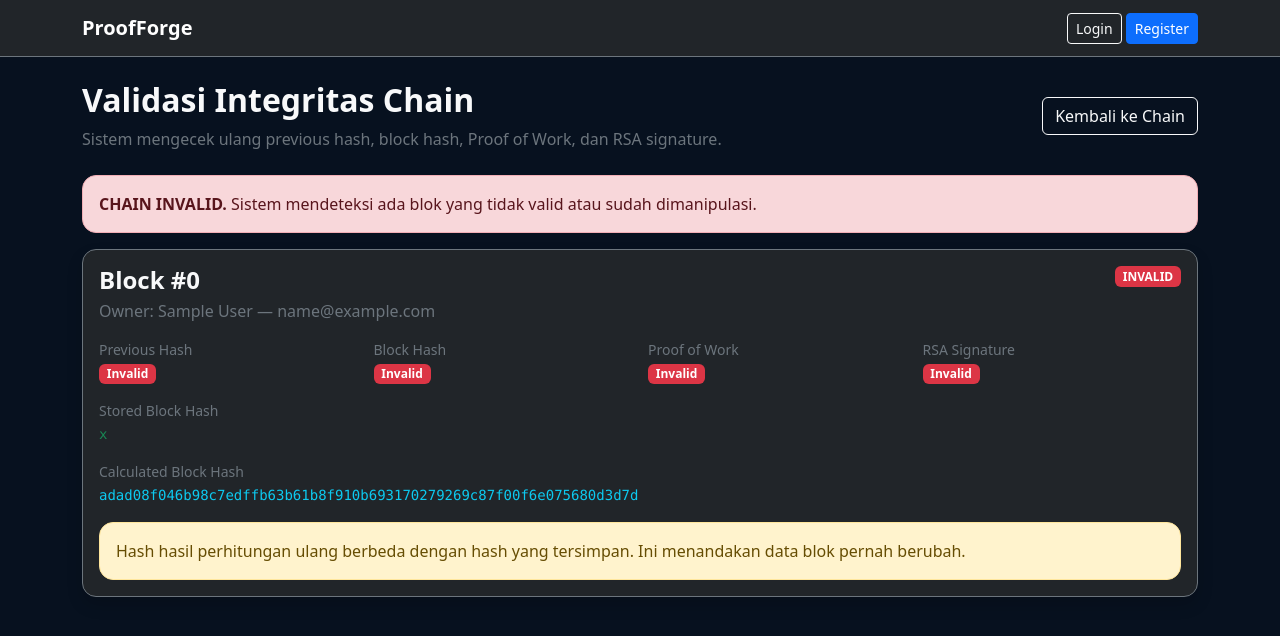
After one commit to novaladriann/proofforge, a Flask app: page /documents/chain/validate in a window 1280 px wide. The commit adds this page. Shown: the top 636 px of the page. Run offline with Flask 3, Linux system fonts and the light colour scheme; tables that the repository leaves empty hold one stand-in row (values such as "Sample post").

Commit message:
Modul 4: Verifikasi Dokumen + Validasi Integritas Chain + Deteksi Manipulasi Blok.

```diff
--- a/app/documents/routes.py
+++ b/app/documents/routes.py
@@ -6,8 +6,7 @@ from werkzeug.security import check_password_hash
 from app.db import get_db_connection
 from app.crypto.hash_utils import calculate_sha256_from_bytes
 from app.crypto.key_manager import load_private_key
-from app.crypto.blockchain import mine_block, sign_block_hash
-
+from app.crypto.blockchain import mine_block, sign_block_hash, validate_chain_integrity
 documents_bp = Blueprint("documents", __name__, url_prefix="/documents")
 
 
@@ -262,3 +261,199 @@ def chain():
     conn.close()
 
     return render_template("chain.html", blocks=blocks)
+
+@documents_bp.route("/verify", methods=["GET", "POST"])
+def verify_document():
+    verification_result = None
+
+    if request.method == "POST":
+        uploaded_file = request.files.get("document")
+
+        if not uploaded_file or uploaded_file.filename == "":
+            flash("Silakan pilih dokumen yang ingin diverifikasi.", "danger")
+            return redirect(url_for("documents.verify_document"))
+
+        file_bytes = uploaded_file.read()
+
+        if len(file_bytes) == 0:
+            flash("File kosong tidak dapat diverifikasi.", "danger")
+            return redirect(url_for("documents.verify_document"))
+
+        document_hash = calculate_sha256_from_bytes(file_bytes)
+
+        conn = get_db_connection()
+        cursor = conn.cursor(dictionary=True)
+
+        cursor.execute(
+            """
+            SELECT
+                b.*,
+                d.original_filename,
+                d.file_size,
+                d.mime_type,
+                d.uploaded_at,
+                u.name AS owner_name,
+                u.email AS owner_email
+            FROM blocks b
+            LEFT JOIN documents d ON b.id_document = d.id_document
+            JOIN users u ON b.created_by = u.id_user
+            WHERE b.document_hash = %s
+            LIMIT 1
+            """,
+            (document_hash,)
+        )
+
+        block = cursor.fetchone()
+
+        cursor.close()
+        conn.close()
+
+        if block:
+            verification_result = {
+                "found": True,
+                "document_hash": document_hash,
+                "block": block
+            }
+        else:
+            verification_result = {
+                "found": False,
+                "document_hash": document_hash,
+                "block": None
+            }
+
+    return render_template(
+        "verify_document.html",
+        verification_result=verification_result
+    )
+
+
+@documents_bp.route("/chain/validate")
+def validate_chain():
+    conn = get_db_connection()
+    cursor = conn.cursor(dictionary=True)
+
+    cursor.execute(
+        """
+        SELECT
+            b.*,
+            u.name AS owner_name,
+            u.email AS owner_email,
+            k.public_key_pem
+        FROM blocks b
+        JOIN users u ON b.created_by = u.id_user
+        JOIN user_keys k ON u.id_user = k.id_user
+        ORDER BY b.block_index ASC
+        """
+    )
+
+    blocks = cursor.fetchall()
+
+    cursor.close()
+    conn.close()
+
+    validation = validate_chain_integrity(blocks)
+
+    return render_template(
+        "chain_validation.html",
+        validation=validation
+    )
+
+
+@documents_bp.route("/chain/tamper/<int:block_index>", methods=["POST"])
+def tamper_block(block_index):
+    if not login_required():
+        return redirect(url_for("auth.login"))
+
+    conn = get_db_connection()
+    cursor = conn.cursor(dictionary=True)
+
+    cursor.execute(
+        """
+        SELECT id_block, document_hash
+        FROM blocks
+        WHERE block_index = %s
+        """,
+        (block_index,)
+    )
+
+    block = cursor.fetchone()
+
+    if not block:
+        cursor.close()
+        conn.close()
+        flash("Blok tidak ditemukan.", "danger")
+        return redirect(url_for("documents.chain"))
+
+    old_hash = block["document_hash"]
+
+    if old_hash[0] != "f":
+        tampered_hash = "f" + old_hash[1:]
+    else:
+        tampered_hash = "e" + old_hash[1:]
+
+    cursor.execute(
+        """
+        UPDATE blocks
+        SET document_hash = %s
+        WHERE block_index = %s
+        """,
+        (tampered_hash, block_index)
+    )
+
+    conn.commit()
+    cursor.close()
+    conn.close()
+
+    flash(
+        f"Simulasi manipulasi berhasil. Document hash pada Block #{block_index} telah diubah.",
+        "warning"
+    )
+
+    return redirect(url_for("documents.chain"))
+
+
+@documents_bp.route("/chain/restore/<int:block_index>", methods=["POST"])
+def restore_block(block_index):
+    if not login_required():
+        return redirect(url_for("auth.login"))
+
+    conn = get_db_connection()
+    cursor = conn.cursor(dictionary=True)
+
+    cursor.execute(
+        """
+        SELECT b.id_block, d.document_hash AS original_document_hash
+        FROM blocks b
+        JOIN documents d ON b.id_document = d.id_document
+        WHERE b.block_index = %s
+        """,
+        (block_index,)
+    )
+
+    block = cursor.fetchone()
+
+    if not block:
+        cursor.close()
+        conn.close()
+        flash("Data original blok tidak ditemukan.", "danger")
+        return redirect(url_for("documents.chain"))
+
+    cursor.execute(
+        """
+        UPDATE blocks
+        SET document_hash = %s
+        WHERE block_index = %s
+        """,
+        (block["original_document_hash"], block_index)
+    )
+
+    conn.commit()
+    cursor.close()
+    conn.close()
+
+    flash(
+        f"Block #{block_index} berhasil dipulihkan untuk kebutuhan demo.",
+        "success"
+    )
+
+    return redirect(url_for("documents.chain"))
--- /dev/null
+++ b/app/templates/chain_validation.html
@@ -0,0 +1,119 @@
+{% extends "base.html" %}
+
+{% block content %}
+<div class="d-flex justify-content-between align-items-center mb-4">
+    <div>
+        <h2 class="fw-bold">Validasi Integritas Chain</h2>
+        <p class="text-secondary mb-0">
+            Sistem mengecek ulang previous hash, block hash, Proof of Work, dan RSA signature.
+        </p>
+    </div>
+
+    <a href="{{ url_for('documents.chain') }}" class="btn btn-outline-light">
+        Kembali ke Chain
+    </a>
+</div>
+
+{% if validation.chain_valid %}
+    <div class="alert alert-success">
+        <strong>CHAIN VALID.</strong>
+        Semua blok masih terhubung dan belum terdeteksi manipulasi.
+    </div>
+{% else %}
+    <div class="alert alert-danger">
+        <strong>CHAIN INVALID.</strong>
+        Sistem mendeteksi ada blok yang tidak valid atau sudah dimanipulasi.
+    </div>
+{% endif %}
+
+{% if validation.results %}
+    <div class="row g-4">
+        {% for item in validation.results %}
+        <div class="col-12">
+            <div class="card bg-dark text-light border-secondary shadow">
+                <div class="card-body">
+                    <div class="d-flex justify-content-between align-items-start mb-3">
+                        <div>
+                            <h4 class="fw-bold mb-1">Block #{{ item.block_index }}</h4>
+                            <p class="text-secondary mb-0">
+                                Owner: {{ item.owner_name }} — {{ item.owner_email }}
+                            </p>
+                        </div>
+
+                        {% if item.block_valid %}
+                            <span class="badge bg-success">VALID</span>
+                        {% else %}
+                            <span class="badge bg-danger">INVALID</span>
+                        {% endif %}
+                    </div>
+
+                    <div class="row g-3 mb-3">
+                        <div class="col-md-3">
+                            <div class="text-secondary small">Previous Hash</div>
+                            {% if item.previous_hash_valid %}
+                                <span class="badge bg-success">Valid</span>
+                            {% else %}
+                                <span class="badge bg-danger">Invalid</span>
+                            {% endif %}
+                        </div>
+
+                        <div class="col-md-3">
+                            <div class="text-secondary small">Block Hash</div>
+                            {% if item.hash_match %}
+                                <span class="badge bg-success">Valid</span>
+                            {% else %}
+                                <span class="badge bg-danger">Invalid</span>
+                            {% endif %}
+                        </div>
+
+                        <div class="col-md-3">
+                            <div class="text-secondary small">Proof of Work</div>
+                            {% if item.pow_valid %}
+                                <span class="badge bg-success">Valid</span>
+                            {% else %}
+                                <span class="badge bg-danger">Invalid</span>
+                            {% endif %}
+                        </div>
+
+                        <div class="col-md-3">
+                            <div class="text-secondary small">RSA Signature</div>
+                            {% if item.signature_valid %}
+                                <span class="badge bg-success">Valid</span>
+                            {% else %}
+                                <span class="badge bg-danger">Invalid</span>
+                            {% endif %}
+                        </div>
+                    </div>
+
+                    <div class="mb-3">
+                        <div class="text-secondary small">Stored Block Hash</div>
+                        <code class="text-success hash-text">{{ item.stored_hash }}</code>
+                    </div>
+
+                    <div class="mb-3">
+                        <div class="text-secondary small">Calculated Block Hash</div>
+                        <code class="text-info hash-text">{{ item.calculated_hash }}</code>
+                    </div>
+
+                    {% if not item.hash_match %}
+                        <div class="alert alert-warning mb-0">
+                            Hash hasil perhitungan ulang berbeda dengan hash yang tersimpan.
+                            Ini menandakan data blok pernah berubah.
+                        </div>
+                    {% endif %}
+                </div>
+            </div>
+        </div>
+        {% endfor %}
+    </div>
+{% else %}
+    <div class="card bg-dark text-light border-secondary shadow">
+        <div class="card-body text-center py-5">
+            <h5>Belum ada blok</h5>
+            <p class="text-secondary">
+                Chain masih kosong, belum ada yang bisa divalidasi.
+            </p>
+        </div>
+    </div>
+{% endif %}
+{% endblock %}
```
Also changed, not shown: app/crypto/blockchain.py (+97 -17 lines), app/templates/chain.html (+26 -28 lines), app/templates/dashboard.html (+10 -28 lines), app/templates/verify_document.html (added, +123 -0 lines).
